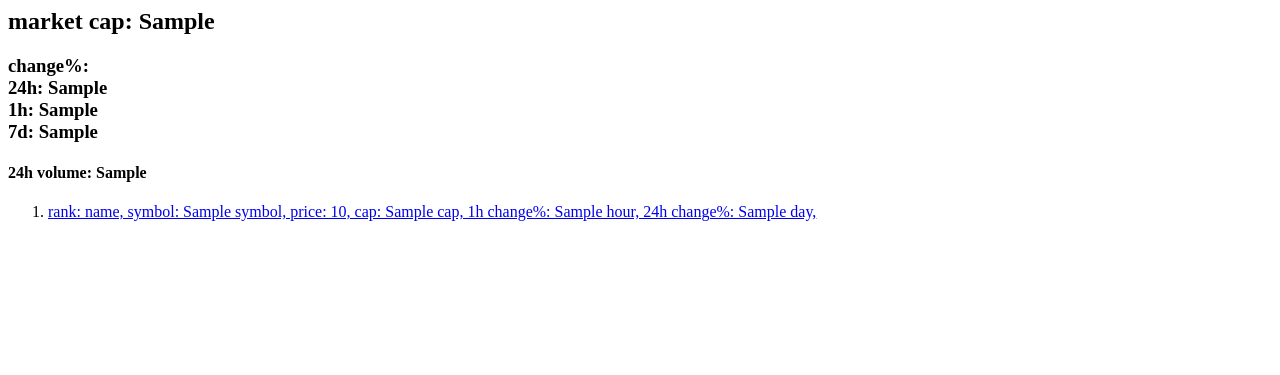
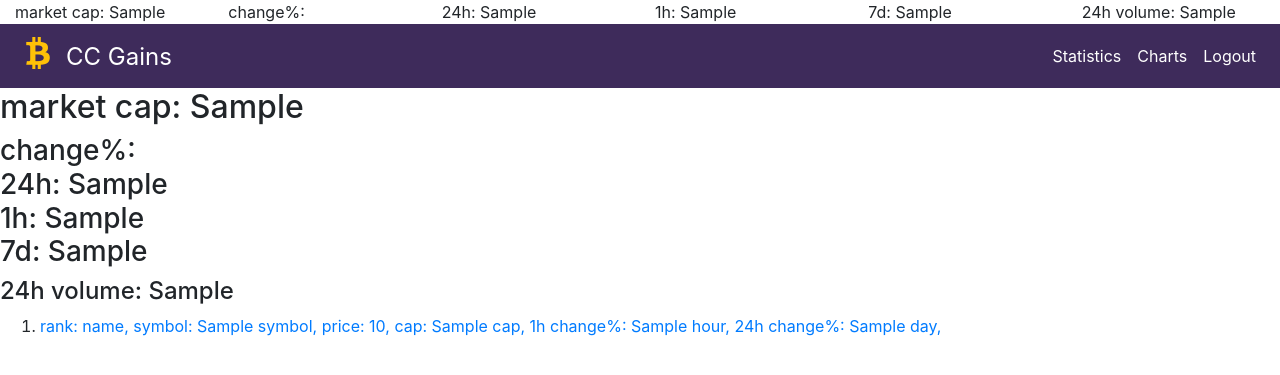
Before and after one commit to noodlegg/CCGains, a Django app: page /crypto/ in a window 1280 px wide. Shown: the top 375 px of the page. Run offline with Django 3.2, Linux system fonts and the light colour scheme; a database or web service that is not in the repository returns one stand-in record (values such as "Sample title"); data that the repository does not hold is empty; some libraries are stand-ins or nearby versions.

Commit message:
ccs style fix
fix

```diff
--- /dev/null
+++ b/ccgains_project/crypto/static/css/style.css
@@ -0,0 +1,34 @@
+
+.navbar{
+  color:white;
+}
+.fab{
+  font-size: 2rem;
+  padding-right:1rem;
+  color: #FFC107;
+  }
+.navbar-brand{
+  font-size: 1.5rem;
+}
+
+.navbar-custom {
+  background-color: #3E2B5B;
+}
+/* change the brand and text color */
+.navbar-custom .navbar-brand,
+.navbar-custom .navbar-text {
+  color: white;
+}
+/* change the link color */
+.navbar-custom .navbar-nav .nav-link {
+  color: white;
+}
+/* change the color of active or hovered links */
+.navbar-custom .nav-item.active .nav-link,
+.navbar-custom .nav-item:hover .nav-link {
+  color: #FFC107;
+}
+
+.navbar-toggler-icon{
+  color:white;
+}
--- a/ccgains_project/crypto/templates/crypto/index.html
+++ b/ccgains_project/crypto/templates/crypto/index.html
@@ -1,4 +1,74 @@
 {% load static %}
+<!doctype html>
+<html lang="en">
+
+<head>
+    <!-- Required meta tags -->
+    <meta charset="utf-8">
+    <meta name="viewport" content="width=device-width, initial-scale=1, shrink-to-fit=no">
+
+    <!-- FontAswsome -->
+    <link rel="stylesheet" href="https://use.fontawesome.com/releases/v5.6.1/css/all.css" integrity="sha384-gfdkjb5BdAXd+lj+gudLWI+BXq4IuLW5IT+brZEZsLFm++aCMlF1V92rMkPaX4PP"
+        crossorigin="anonymous">
+
+    <!-- Bootstrap CSS -->
+    <link rel="stylesheet" href="https://stackpath.bootstrapcdn.com/bootstrap/4.2.1/css/bootstrap.min.css" integrity="sha384-GJzZqFGwb1QTTN6wy59ffF1BuGJpLSa9DkKMp0DgiMDm4iYMj70gZWKYbI706tWS"
+        crossorigin="anonymous">
+
+    <!-- Custom CSS -->
+    <link rel="stylesheet" href="{% static 'css/style.css' %}">
+
+    <title>CC_Gains</title>
+</head>
+
+<body>
+    <div class="container-fluid">
+        <div class="row">
+            <div class="col-2">
+                market cap: {{market_cap.market_cap}}
+            </div>
+            <div class="col-2">
+                change%:
+            </div>
+            <div class="col-2">
+                24h: {{market_cap.change.24h}}
+            </div>
+            <div class="col-2">
+                1h: {{market_cap.change.1h}}
+            </div>
+            <div class="col-2">
+                7d: {{market_cap.change.7d}}
+            </div>
+
+            <div class="col-2">
+                24h volume: {{market_cap.24h_volume}}
+            </div>
+        </div>
+    </div>
+
+    <nav class="navbar navbar-expand-sm navbar-custom sticky-top">
+
+        <a class="navbar-brand" style="margin-left: 10px;"><i class="fab fa-btc"></i>CC Gains</a>
+
+        <button class="navbar-toggler " data-toggle="collapse" data-target="#navbarcollapse">
+            <i class="fa fa-bars fa-lg text-white"></i>
+        </button>
+
+        <div class="collapse navbar-collapse justify-content-sm-end" id="navbarcollapse">
+
+            <ul class="navbar-nav">
+                <li class="nav-item">
+                    <a class="nav-link" href="Stats.html">Statistics</a>
+                </li>
+                <li class="nav-item">
+                    <a class="nav-link" href="index.html">Charts</a>
+                </li>
+                <li class="nav-item">
+                    <a class="nav-link" href="logout.html">Logout</a>
+                </li>
+            </ul>
+        </div>
+    </nav>
 
     <h2>market cap: {{market_cap.market_cap}}<br></h2>
     <h3>
@@ -27,3 +97,12 @@
     {% else %}
     <p>No coins available</p>
     {% endif %}
+
+    <script src="https://code.jquery.com/jquery.min.js"></script>
+    <script src="https://cdnjs.cloudflare.com/ajax/libs/popper.js/1.14.6/umd/popper.min.js" integrity="sha384-wHAiFfRlMFy6i5SRaxvfOCifBUQy1xHdJ/yoi7FRNXMRBu5WHdZYu1hA6ZOblgut"
+        crossorigin="anonymous"></script>
+    <script src="https://stackpath.bootstrapcdn.com/bootstrap/4.2.1/js/bootstrap.min.js" integrity="sha384-B0UglyR+jN6CkvvICOB2joaf5I4l3gm9GU6Hc1og6Ls7i6U/mkkaduKaBhlAXv9k"
+        crossorigin="anonymous"></script>
+</body>
+
+</html>
```
Also changed, not shown: ccgains_project/crypto/static/css/nav.css (added, +34 -0 lines). Lines whose indentation alone changed are shown as unchanged.
